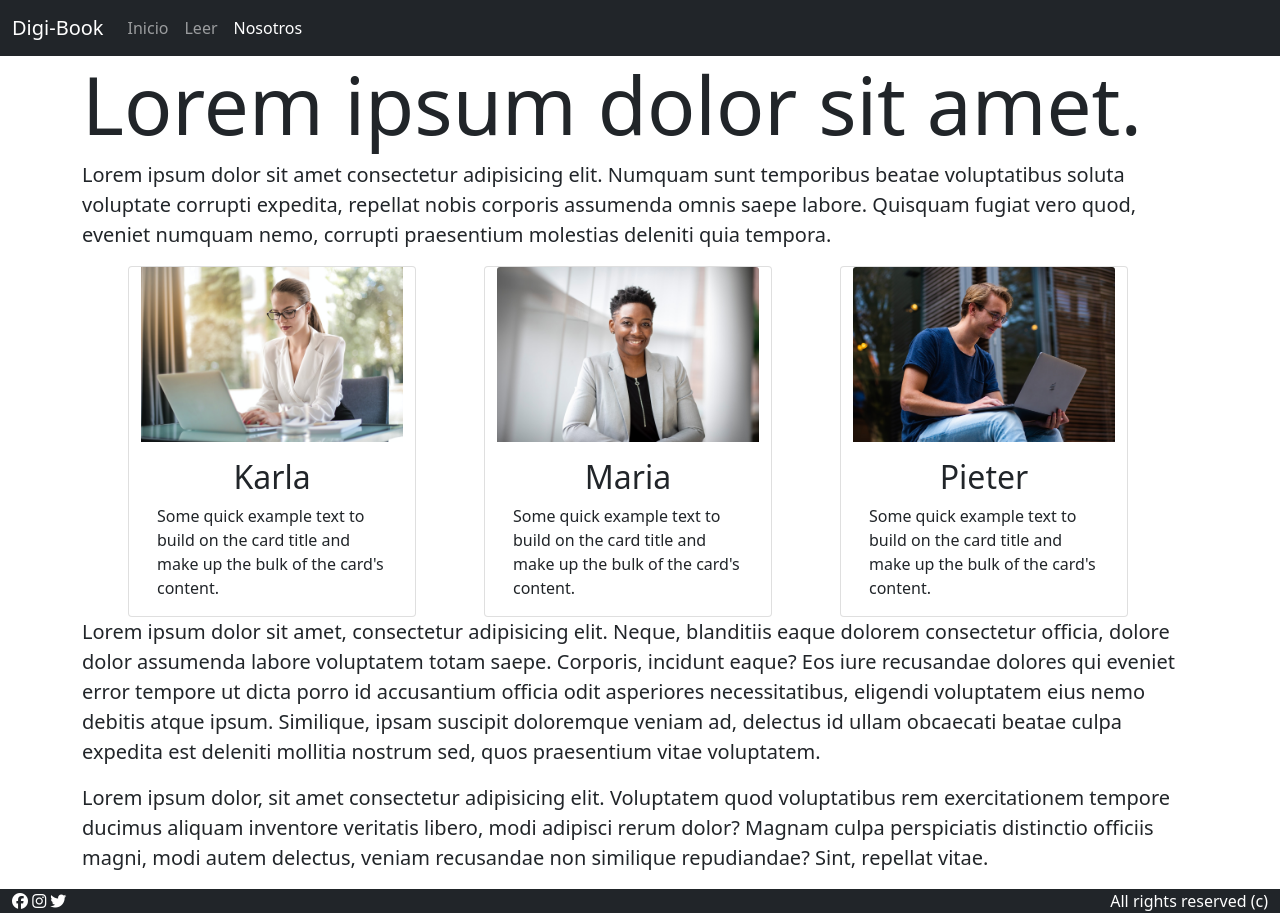
After one commit to irvingmartinez365/sitio-web-cms, a PHP site: page /public/nosotros.html in a window 1280 px wide. The commit adds this page. Run offline with PHP 8.4, Linux system fonts and the light colour scheme; some libraries are stand-ins or nearby versions.

Commit message:
estructura y estilos de sitio web terminados

```diff
--- a/index.html
+++ b/index.html
@@ -2,7 +2,7 @@
 <html>
 	<head>
 		<meta charset="utf-8">
-		<meta name="viewport" content="scale=1.0">
+		<meta name="viewport" content="width=device-width, initial-scale=1.0">
 		<title>Digi-Book</title>
 
 		<!-- FONTAWESOME -->
@@ -29,7 +29,7 @@
 						<ul class="navbar-nav">
 							<li class="nav-item"><a href="/" class="nav-link active">Inicio</a></li>
 							<li class="nav-item"><a href="public/leer.html" class="nav-link">Leer</a></li>
-							<li class="nav-item"><a href="#" class="nav-link">Nosotros</a></li>
+							<li class="nav-item"><a href="public/nosotros.html" class="nav-link">Nosotros</a></li>
 						</ul>
 					</div>
 
--- /dev/null
+++ b/public/nosotros.html
@@ -0,0 +1,85 @@
+<!DOCTYPE html>
+<html>
+	<head>
+		<meta charset="utf-8">
+    <meta name="viewport" content="width=device-width, initial-scale=1.0">
+		<title>Digi-Book | Nosotros</title>
+
+		<!-- FONTAWESOME -->
+		<script defer src="https://kit.fontawesome.com/be7646c638.js" crossorigin="anonymous"></script>
+		<!-- BOOTSTRAP -->
+
+		<link href="https://cdn.jsdelivr.net/npm/bootstrap@5.1.3/dist/css/bootstrap.min.css" rel="stylesheet" integrity="sha384-1BmE4kWBq78iYhFldvKuhfTAU6auU8tT94WrHftjDbrCEXSU1oBoqyl2QvZ6jIW3" crossorigin="anonymous">
+
+		<script defer src="https://cdn.jsdelivr.net/npm/bootstrap@5.1.3/dist/js/bootstrap.bundle.min.js" integrity="sha384-ka7Sk0Gln4gmtz2MlQnikT1wXgYsOg+OMhuP+IlRH9sENBO0LRn5q+8nbTov4+1p" crossorigin="anonymous"></script>
+
+		<!-- CUSTOM CSS -->
+		<link rel="stylesheet" href="../styles/styles.css">
+	</head>
+	<body>
+
+		<header>
+			<nav class="navbar navbar-dark bg-dark navbar-expand-lg">
+				<div class="container-fluid">
+					<span class="navbar-brand display-1">Digi-Book</span>
+					<button type="button" class="navbar-toggler" data-bs-toggle="collapse" data-bs-target="#navbar-btn" aria-controls="navbarSupportedContent" aria-expanded="false" aria-label="Toggle navigation">
+						<span class="navbar-toggler-icon"></span>
+					</button>
+					<div class="collapse navbar-collapse" id="navbar-btn">
+						<ul class="navbar-nav">
+							<li class="nav-item"><a href="/" class="nav-link">Inicio</a></li>
+							<li class="nav-item"><a href="leer.html" class="nav-link">Leer</a></li>
+							<li class="nav-item"><a href="nosotros.html" class="nav-link active">Nosotros</a></li>
+						</ul>
+					</div>
+
+				</div>
+
+			</nav>
+		</header>
+        <div class="container">
+            <h1 class="display-1">Lorem ipsum dolor sit amet.</h1>
+            <p class="lead">Lorem ipsum dolor sit amet consectetur adipisicing elit. Numquam sunt temporibus beatae voluptatibus soluta voluptate corrupti expedita, repellat nobis corporis assumenda omnis saepe labore. Quisquam fugiat vero quod, eveniet numquam nemo, corrupti praesentium molestias deleniti quia tempora.</p>
+
+            <div class="container-fluid row">
+                <div class="card mx-auto" style="width: 18rem;">
+                    <img src="../assets/img/persona-1.jpg" class="crd-img-top persona-c" alt="...">
+                    <div class="card-body">
+                        <h2 class="h2 text-center">Karla</h2>
+                      <p class="card-text">Some quick example text to build on the card title and make up the bulk of the card's content.</p>
+                    </div>
+                </div>
+                <div class="card mx-auto" style="width: 18rem;">
+                    <img src="../assets/img/persona-2.jpg" class="card-img-top persona-c" alt="...">
+                    <div class="card-body">
+                        <h2 class="h2 text-center">Maria</h2>
+                      <p class="card-text">Some quick example text to build on the card title and make up the bulk of the card's content.</p>
+                    </div>
+                </div>
+                <div class="card mx-auto" style="width: 18rem;">
+                    <img src="../assets/img/persona-3.jpg" class="card-img-top persona-c" alt="...">
+                    <div class="card-body">
+                        <h2 class="h2 text-center">Pieter</h2>
+                      <p class="card-text">Some quick example text to build on the card title and make up the bulk of the card's content.</p>
+                    </div>
+                </div>
+            </div>
+
+            <p class="lead">Lorem ipsum dolor sit amet, consectetur adipisicing elit. Neque, blanditiis eaque dolorem consectetur officia, dolore dolor assumenda labore voluptatem totam saepe. Corporis, incidunt eaque? Eos iure recusandae dolores qui eveniet error tempore ut dicta porro id accusantium officia odit asperiores necessitatibus, eligendi voluptatem eius nemo debitis atque ipsum. Similique, ipsam suscipit doloremque veniam ad, delectus id ullam obcaecati beatae culpa expedita est deleniti mollitia nostrum sed, quos praesentium vitae voluptatem.</p>
+            <p class="lead">Lorem ipsum dolor, sit amet consectetur adipisicing elit. Voluptatem quod voluptatibus rem exercitationem tempore ducimus aliquam inventore veritatis libero, modi adipisci rerum dolor? Magnam culpa perspiciatis distinctio officiis magni, modi autem delectus, veniam recusandae non similique repudiandae? Sint, repellat vitae.</p>
+        </div>
+        <footer class="bg-dark footer container-fluid">
+            <div class="row">
+              <div class="col">
+                  <a class="footer-link-c" href="#"><span class="fab fa-facebook"></span></a>
+                  <a class="footer-link-c" href="#"><span class="fab fa-instagram"></span></a>
+                  <a class="footer-link-c" href="#"><span class="fab fa-twitter"></span></a>
+              </div>
+              <div class="col text-end">
+                  <span class="footer-link-c">All rights reserved (c)</span>
+              </div>
+            </div>
+
+        </footer>
+  </body>
+</html>
--- a/styles/styles.css
+++ b/styles/styles.css
@@ -1,3 +1,4 @@
+
 .slide-image-c{
     height: 500px;
     object-fit: cover;
@@ -13,3 +14,11 @@
 .footer-link-c{
     color: #fff;
 }
+.card-link-c{
+    text-decoration: none;
+    color: #212529;
+}
+
+.cover-img-c{
+    width: 100%;
+}
```
Also changed, not shown: public/leer.html (+23 -20 lines), public/text.html (added, +80 -0 lines), assets/img/persona-1.jpg (added), assets/img/persona-2.jpg (added), assets/img/persona-3.jpg (added).
